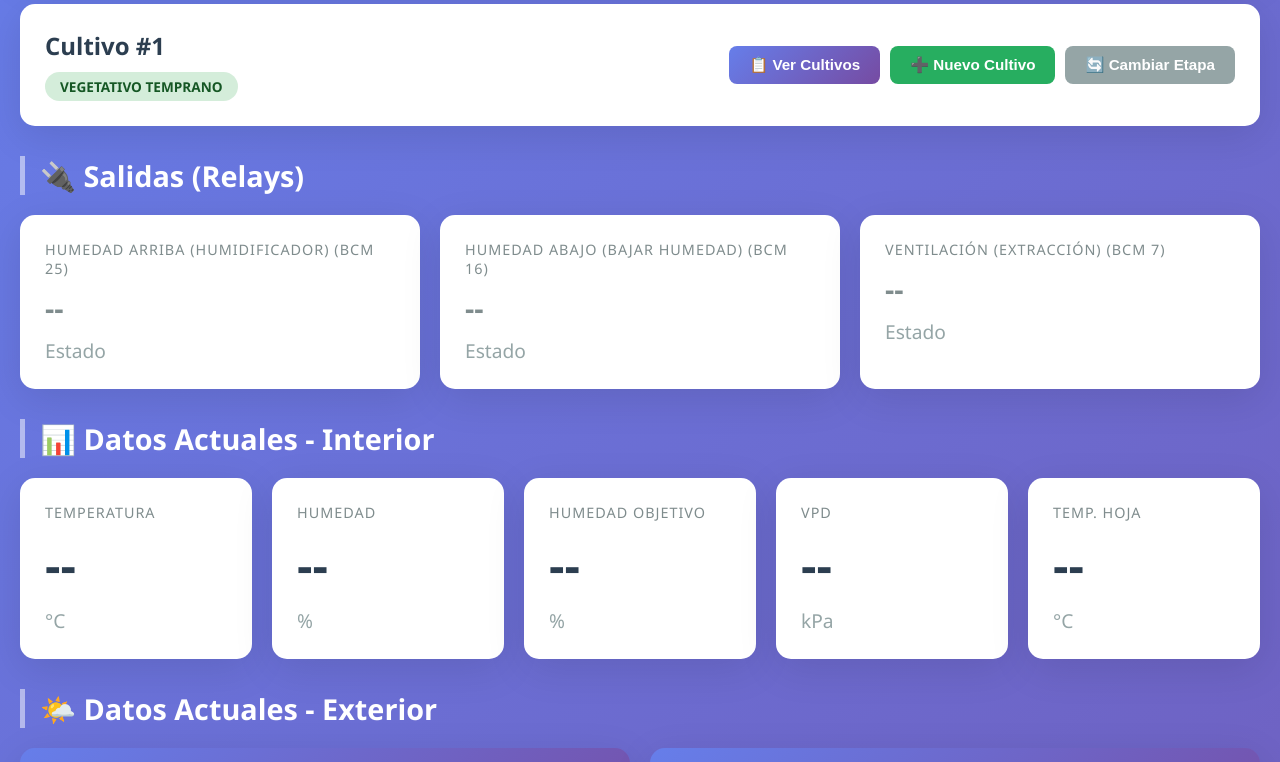
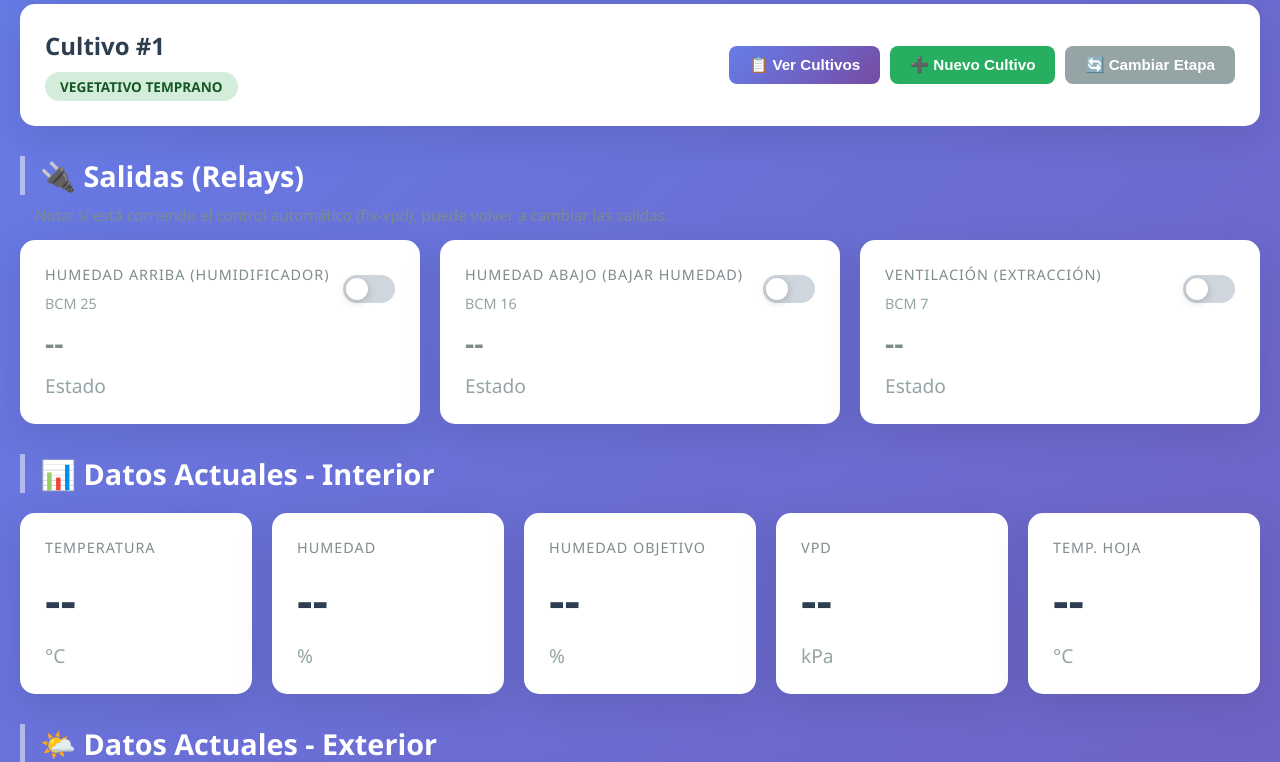
Before and after one commit to jereantequera/Autocann, a Flask app: page / in a window 1280 px wide. Shown: the part 235-997 px from the top of the page. Run offline with Flask 3, Linux system fonts and the light colour scheme; data comes from the database, SQL or seed files in the repository; data that the repository does not hold is empty.

Commit message:
✨ Add output control API and UI enhancements for relay management
- Introduced a new API endpoint `/api/output-control` to manually control GPIO outputs/relays.
- Updated `gpio_outputs.py` to include `active_high` configuration for outputs.
- Enhanced the frontend in `index.html` with a toggle switch for each output, allowing users to turn outputs ON/OFF directly from the UI.
- Implemented JavaScript functionality to handle output state changes and provide user feedback on success or errors.

```diff
--- a/scripts/backend.py
+++ b/scripts/backend.py
@@ -90,6 +90,82 @@ def get_output_status():
         )
 
     return jsonify({"outputs": outputs})
+
+
+@app.route('/api/output-control', methods=['POST'])
+def set_output_control():
+    """
+    Endpoint to manually turn an output/relay ON/OFF.
+
+    Body (JSON):
+    - name: output name (one of gpio_outputs.OUTPUTS[*].name)
+    - state: boolean (true=on, false=off)
+    """
+    data = request.get_json(silent=True) or {}
+    name = data.get("name")
+    state = data.get("state")
+
+    if not name or not isinstance(name, str):
+        return jsonify({"error": "Missing or invalid 'name'"}), 400
+    if not isinstance(state, bool):
+        return jsonify({"error": "Missing or invalid 'state' (must be boolean)"}), 400
+
+    output = None
+    for o in OUTPUTS:
+        if o.get("name") == name:
+            output = o
+            break
+
+    if not output:
+        return jsonify({"error": f"Unknown output name '{name}'"}), 404
+
+    pin_bcm = output.get("pin_bcm")
+    redis_key = output.get("redis_key")
+    active_high = bool(output.get("active_high", True))
+
+    if pin_bcm is None:
+        return jsonify({"error": f"Output '{name}' has no pin configured"}), 500
+
+    # 1) Try to control the real GPIO (on Raspberry Pi).
+    try:
+        import gpiozero  # type: ignore
+    except Exception:
+        return jsonify(
+            {
+                "error": "gpiozero is not available on this machine. "
+                "This endpoint must run on the Raspberry Pi with '--extra rpi' deps installed."
+            }
+        ), 501
+
+    try:
+        dev = gpiozero.OutputDevice(int(pin_bcm), active_high=active_high, initial_value=False)
+        if state:
+            dev.on()
+        else:
+            dev.off()
+        dev.close()
+    except Exception as e:
+        return jsonify({"error": f"Failed to control GPIO BCM {pin_bcm}: {e}"}), 500
+
+    # 2) Mirror state in Redis so the dashboard can show it.
+    try:
+        if redis_key:
+            redis_client.set(redis_key, "true" if state else "false")
+    except Exception as e:
+        return jsonify({"error": f"GPIO set, but failed updating Redis: {e}"}), 500
+
+    return jsonify(
+        {
+            "success": True,
+            "output": {
+                "name": output.get("name"),
+                "label": output.get("label"),
+                "pin_bcm": pin_bcm,
+                "redis_key": redis_key,
+                "state": state,
+            },
+        }
+    )
 
 
 @app.route('/api/sensor-history', methods=['GET'])
--- a/scripts/gpio_outputs.py
+++ b/scripts/gpio_outputs.py
@@ -9,13 +9,14 @@ from __future__ import annotations
 
 from typing import Any, Dict, List
 
-
 OUTPUTS: List[Dict[str, Any]] = [
     {
         "name": "humidity_up",
         "label": "Humedad arriba (humidificador)",
         "pin_bcm": 25,
         "redis_key": "humidity_control_up",
+        # Match current `fix-vpd.py` initialization (gpiozero OutputDevice(..., active_high=True))
+        "active_high": True,
     },
     {
         "name": "humidity_down",
@@ -23,11 +24,13 @@ OUTPUTS: List[Dict[str, Any]] = [
         # NOTE: This matches current `fix-vpd.py` config. Change here when wiring is confirmed.
         "pin_bcm": 16,
         "redis_key": "humidity_control_down",
+        "active_high": True,
     },
     {
         "name": "ventilation",
         "label": "Ventilación (extracción)",
         "pin_bcm": 7,
         "redis_key": "ventilation_control",
+        "active_high": True,
     },
 ]
--- a/scripts/templates/index.html
+++ b/scripts/templates/index.html
@@ -140,6 +140,76 @@
         /* Outputs / Relays */
         .metric-card.output-card .metric-value {
             font-size: 1.8em;
+        }
+
+        .output-card-header {
+            display: flex;
+            align-items: center;
+            justify-content: space-between;
+            gap: 12px;
+        }
+
+        .output-meta {
+            color: #95a5a6;
+            font-size: 0.9em;
+            margin-top: 6px;
+        }
+
+        /* Toggle switch */
+        .switch {
+            position: relative;
+            display: inline-block;
+            width: 52px;
+            height: 28px;
+            flex: 0 0 auto;
+        }
+
+        .switch input {
+            opacity: 0;
+            width: 0;
+            height: 0;
+        }
+
+        .slider {
+            position: absolute;
+            cursor: pointer;
+            top: 0;
+            left: 0;
+            right: 0;
+            bottom: 0;
+            background-color: #cfd6dd;
+            transition: .2s;
+            border-radius: 999px;
+        }
+
+        .slider:before {
+            position: absolute;
+            content: "";
+            height: 22px;
+            width: 22px;
+            left: 3px;
+            bottom: 3px;
+            background-color: white;
+            transition: .2s;
+            border-radius: 999px;
+            box-shadow: 0 2px 8px rgba(0,0,0,0.2);
+        }
+
+        .switch input:checked + .slider {
+            background-color: #27ae60;
+        }
+
+        .switch input:focus + .slider {
+            box-shadow: 0 0 0 3px rgba(39, 174, 96, 0.2);
+        }
+
+        .switch input:checked + .slider:before {
+            transform: translateX(24px);
+        }
+
+        .switch input:disabled + .slider {
+            opacity: 0.5;
+            cursor: not-allowed;
         }
 
         .output-state-on {
@@ -556,6 +626,9 @@
 
         <!-- Outputs / Relays -->
         <h2 class="section-title">🔌 Salidas (Relays)</h2>
+        <div class="last-update" style="margin: -10px 0 15px 15px;">
+            Nota: si está corriendo el control automático (fix-vpd), puede volver a cambiar las salidas.
+        </div>
         <div class="current-data-grid" id="outputs-grid">
             <div class="metric-card output-card">
                 <div class="metric-label">Cargando salidas...</div>
@@ -1108,9 +1181,21 @@
 
                 const label = o.label || o.name || 'Salida';
                 const pin = (o.pin_bcm !== undefined && o.pin_bcm !== null) ? `BCM ${o.pin_bcm}` : 'BCM --';
+                const checked = (o.state === true) ? 'checked' : '';
+                const disabled = (!o.name) ? 'disabled' : '';
                 return `
                     <div class="metric-card output-card">
-                        <div class="metric-label">${label} (${pin})</div>
+                        <div class="output-card-header">
+                            <div>
+                                <div class="metric-label">${label}</div>
+                                <div class="output-meta">${pin}</div>
+                            </div>
+                            <label class="switch" title="Prender / apagar salida">
+                                <input type="checkbox" ${checked} ${disabled}
+                                    onchange="onOutputToggle('${o.name}', this.checked, this)">
+                                <span class="slider"></span>
+                            </label>
+                        </div>
                         <div class="metric-value ${stateClass}">${stateText}</div>
                         <div class="metric-unit">Estado</div>
                     </div>
@@ -1123,6 +1208,34 @@
                 .then(response => response.json())
                 .then(payload => updateOutputsStatus(payload))
                 .catch(error => console.error('Error fetching output status:', error));
+        }
+
+        async function onOutputToggle(name, nextState, el) {
+            // Prevent rapid toggles while request is in flight
+            if (el) el.disabled = true;
+            try {
+                const response = await fetch('/api/output-control', {
+                    method: 'POST',
+                    headers: { 'Content-Type': 'application/json' },
+                    body: JSON.stringify({ name: name, state: !!nextState })
+                });
+
+                const result = await response.json();
+                if (!response.ok) {
+                    // Revert UI
+                    if (el) el.checked = !nextState;
+                    alert(`❌ Error: ${result.error || 'No se pudo cambiar la salida'}`);
+                } else {
+                    // Force refresh to sync UI with backend/redis
+                    fetchOutputsStatus();
+                }
+            } catch (error) {
+                if (el) el.checked = !nextState;
+                console.error('Error controlling output:', error);
+                alert('❌ Error de red al controlar la salida');
+            } finally {
+                if (el) el.disabled = false;
+            }
         }
 
         function fetchDatabaseStats() {
```
